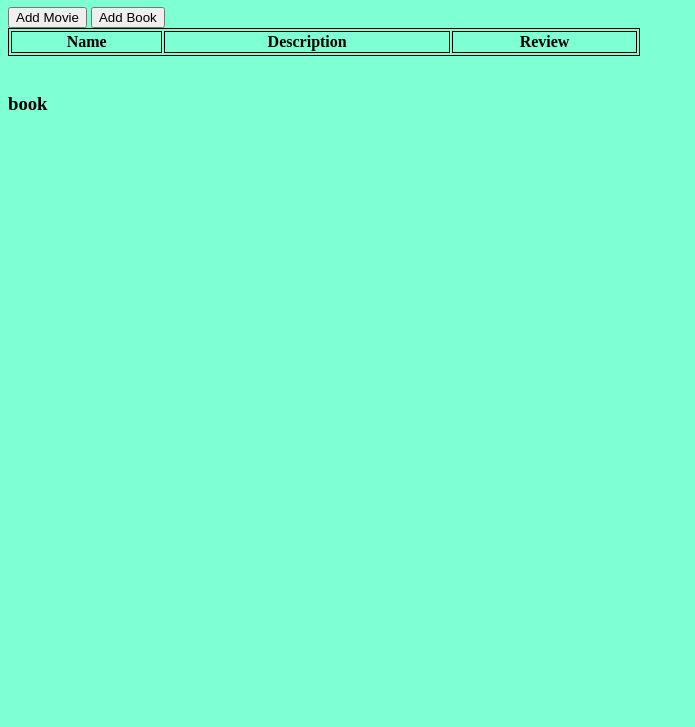
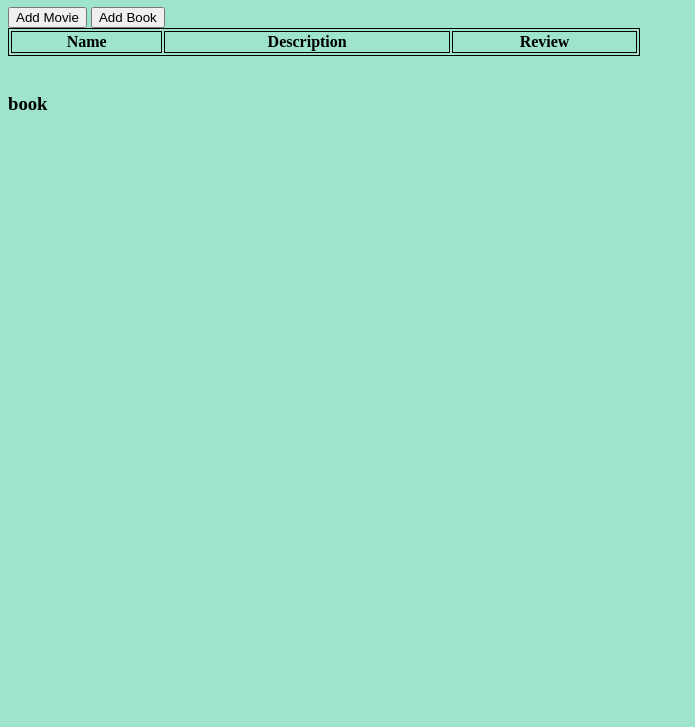
Before and after one commit to IsAAcEdj/mediasorter, a plain HTML site: page index.html in a window 1280 px wide. Shown: the part 73-800 px from the top of the page, without its empty margins (0-695 px from the left). Drawn offline with Linux system fonts and the light colour scheme.

Commit message:
Update stylesheet.css

```diff
--- a/stylesheet.css
+++ b/stylesheet.css
@@ -7,5 +7,5 @@ td, th {
     border-collapse: collapse;
 }
 body {
-    background-color: aquamarine;
+    background-color: rgb(158, 228, 204);
 }
```
